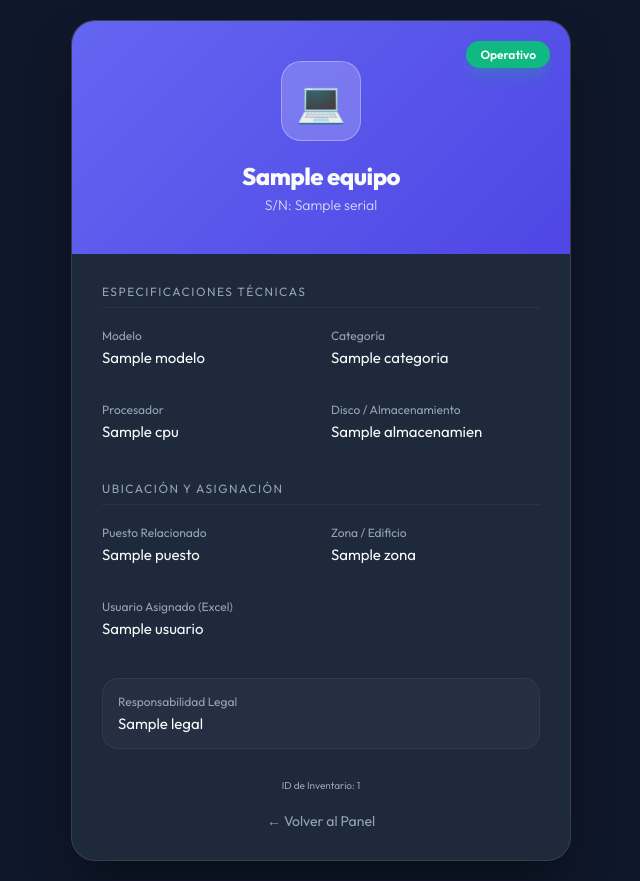
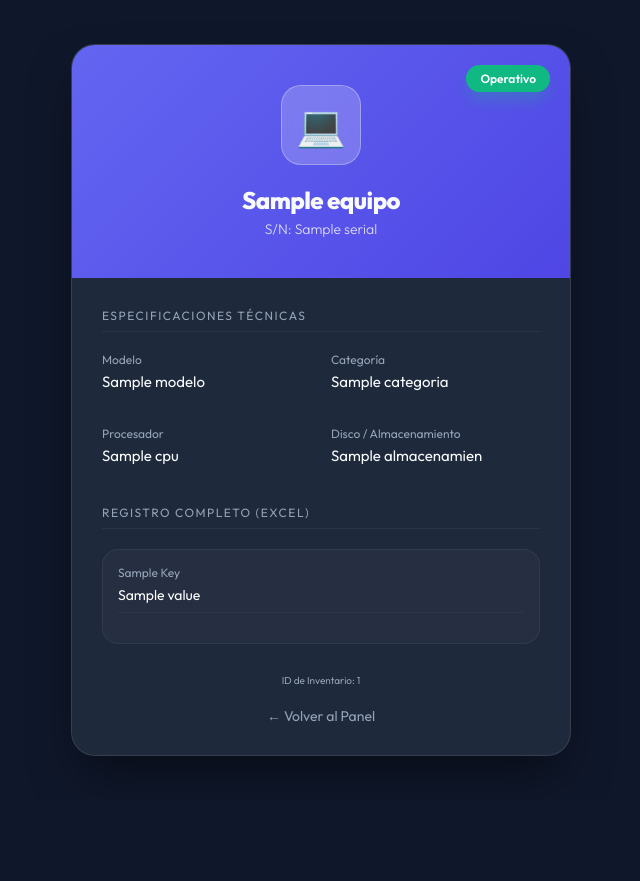
Before and after one commit to Repo-APS-Vallenar/jet-ocr, a Python web app: template templates/detalle_equipo.html in a window 1280 px wide. Shown: the whole page, without its empty margins (319-959 px from the left). After the commit the page ends 764 px from the top, so only its background shows below. Run offline with Jinja, Linux system fonts and the light colour scheme; the template is opened without the code that fills it: most values are stand-ins (such as "Sample title", 1, 10 or a date in 2020).

Commit message:
Mapeo v10.4

```diff
--- a/templates/detalle_equipo.html
+++ b/templates/detalle_equipo.html
@@ -226,27 +226,16 @@
                 {% endif %}
             </div>
 
-            <span class="section-title">Ubicación y Asignación</span>
-            <div class="data-grid">
-                <div class="data-item">
-                    <span class="data-label">Puesto Relacionado</span>
-                    <span class="data-value">{{ equipo.puesto }}</span>
+            <span class="section-title">Registro Completo (Excel)</span>
+            <div class="info-card" style="margin-top: 5px;">
+                <div class="data-grid" style="grid-template-columns: 1fr; gap: 10px; margin-bottom: 0;">
+                    {% for key, value in equipo.datos_extra.items() %}
+                    <div class="data-item" style="border-bottom: 1px solid rgba(255,255,255,0.03); padding-bottom: 8px;">
+                        <span class="data-label" style="text-transform: capitalize;">{{ key.replace('_', ' ') }}</span>
+                        <span class="data-value" style="font-size: 14px; color: #fff;">{{ value if value else '—' }}</span>
+                    </div>
+                    {% endfor %}
                 </div>
-                <div class="data-item">
-                    <span class="data-label">Zona / Edificio</span>
-                    <span class="data-value">{{ equipo.zona }}</span>
-                </div>
-                {% if equipo.datos_extra and equipo.datos_extra.USUARIO %}
-                <div class="data-item full-width">
-                    <span class="data-label">Usuario Asignado (Excel)</span>
-                    <span class="data-value">{{ equipo.datos_extra.USUARIO }}</span>
-                </div>
-                {% endif %}
-            </div>
-
-            <div class="info-card">
-                <span class="data-label">Responsabilidad Legal</span>
-                <span class="data-value">{{ equipo.legal }}</span>
             </div>
         </div>
 
```
Also changed, not shown: inventory_processor.py (+17 -8 lines).
